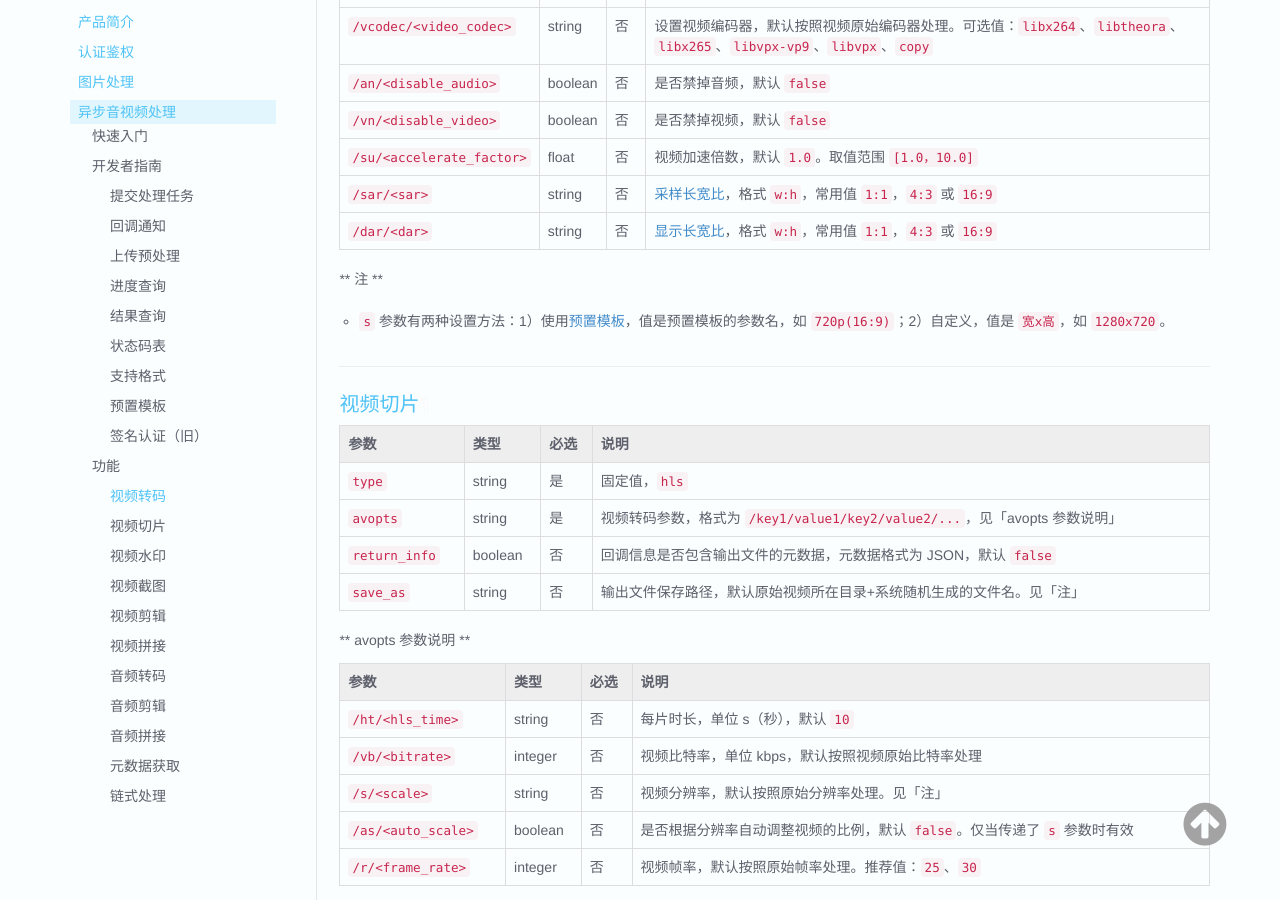
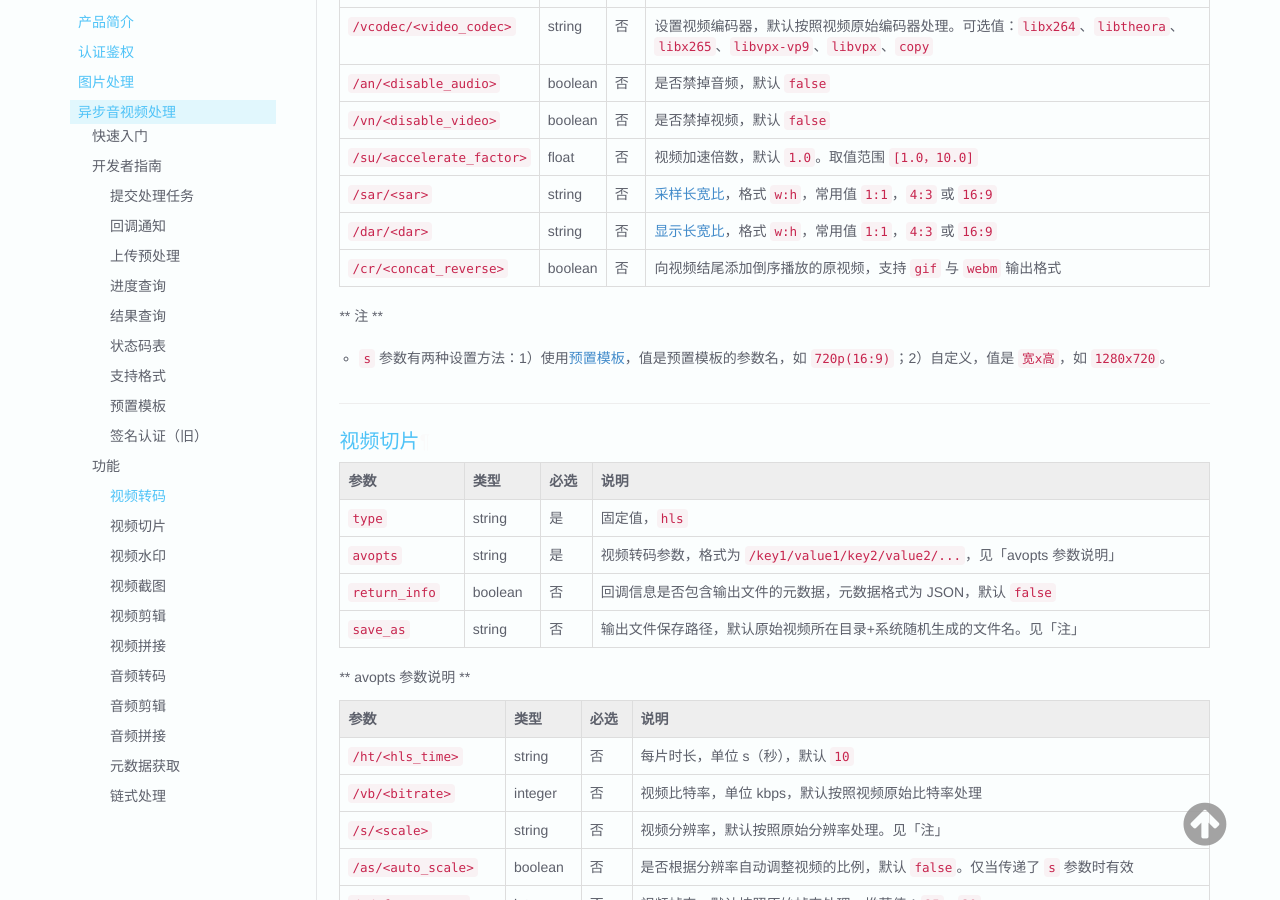
Before and after one commit to upyun/docs, an MkDocs documentation site: the page built from sources/cloud/av.md, in a window 1280 px wide and 900 px high, scrolled down 7434 px. Built offline with MkDocs 1.6.1, drawn with Linux system fonts in a browser that asks for light colours; old or Windows-style settings are respelled for this version of MkDocs; some of the changed lines change nothing that is shown; some of the changed text lies outside the part shown.

Commit message:
update naga

```diff
--- a/sources/cloud/av.md
+++ b/sources/cloud/av.md
@@ -280,7 +280,7 @@
 | 类型      		| 输入格式       														| 输出格式       	|
 |---------------|-----------------------------------------------------------------------|-------------------|
 | 视频容器格式 	| AVI、MP4、FLV、MOV、3GP、ASF、WMV、M3U8(TS)、MPG、F4V、M4V、MKV、VOB（SVCD/DVD）等 	| MP4、FLV、M3U8(TS) 等|
-| 音频容器格式 	| MP3、OGG、M4A 等 														| MP4、MP3、OGG 等	|
+| 音频容器格式 	| MP3、OGG、M4A、SILK 等 														| MP4、MP3、OGG 等	|
 | 视频编码格式 	| H.264/AVC 、H.263、H.263+、MPEG-2、MPEG-4、VP8、VP9、Quicktime、RealVideo、Windows Media Video 等 | H.264/AVC、VP8、H.265/HEVC、VP9 等|
 | 音频编码格式 	| MP1、MP2、MP3、AAC、AC-3、Vorbis、PCM、RealAudio、Windows Media Audio 等	| AAC、MP3 等		|
 
@@ -419,6 +419,7 @@
 | `/su/<accelerate_factor>` | float     | 否		| 视频加速倍数，默认 `1.0`。取值范围 `[1.0，10.0]`       	|
 | `/sar/<sar>` | string | 否 | [采样长宽比](https://en.wikipedia.org/wiki/Aspect_ratio_(image)#Distinctions)，格式 `w:h`，常用值 `1:1`，`4:3` 或 `16:9` |
 | `/dar/<dar>` | string | 否 | [显示长宽比](https://en.wikipedia.org/wiki/Pixel_aspect_ratio#Introduction)，格式 `w:h`，常用值 `1:1`，`4:3` 或 `16:9` |
+| `/cr/<concat_reverse>` | boolean | 否 | 向视频结尾添加倒序播放的原视频，支持 `gif` 与 `webm` 输出格式 |
 
 ** 注 **
 
```
